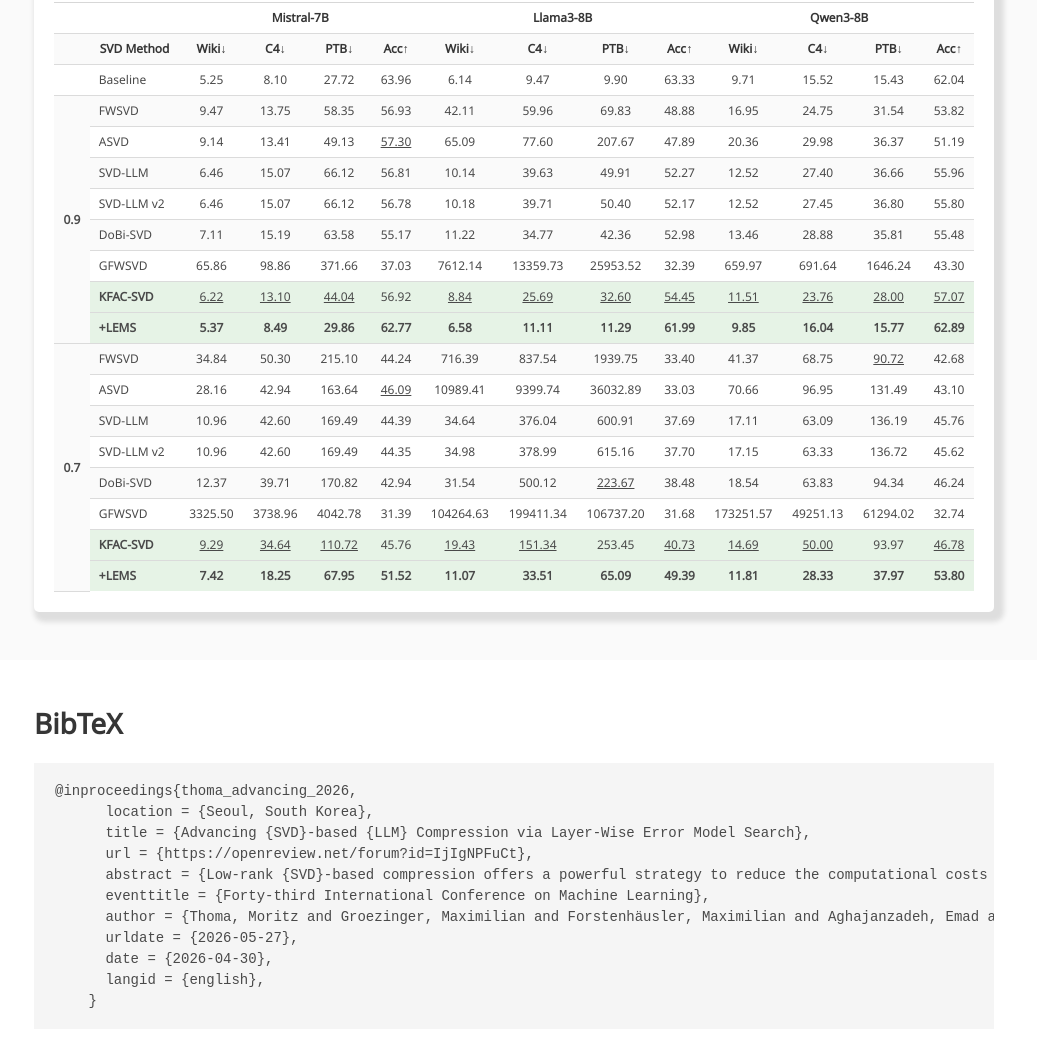
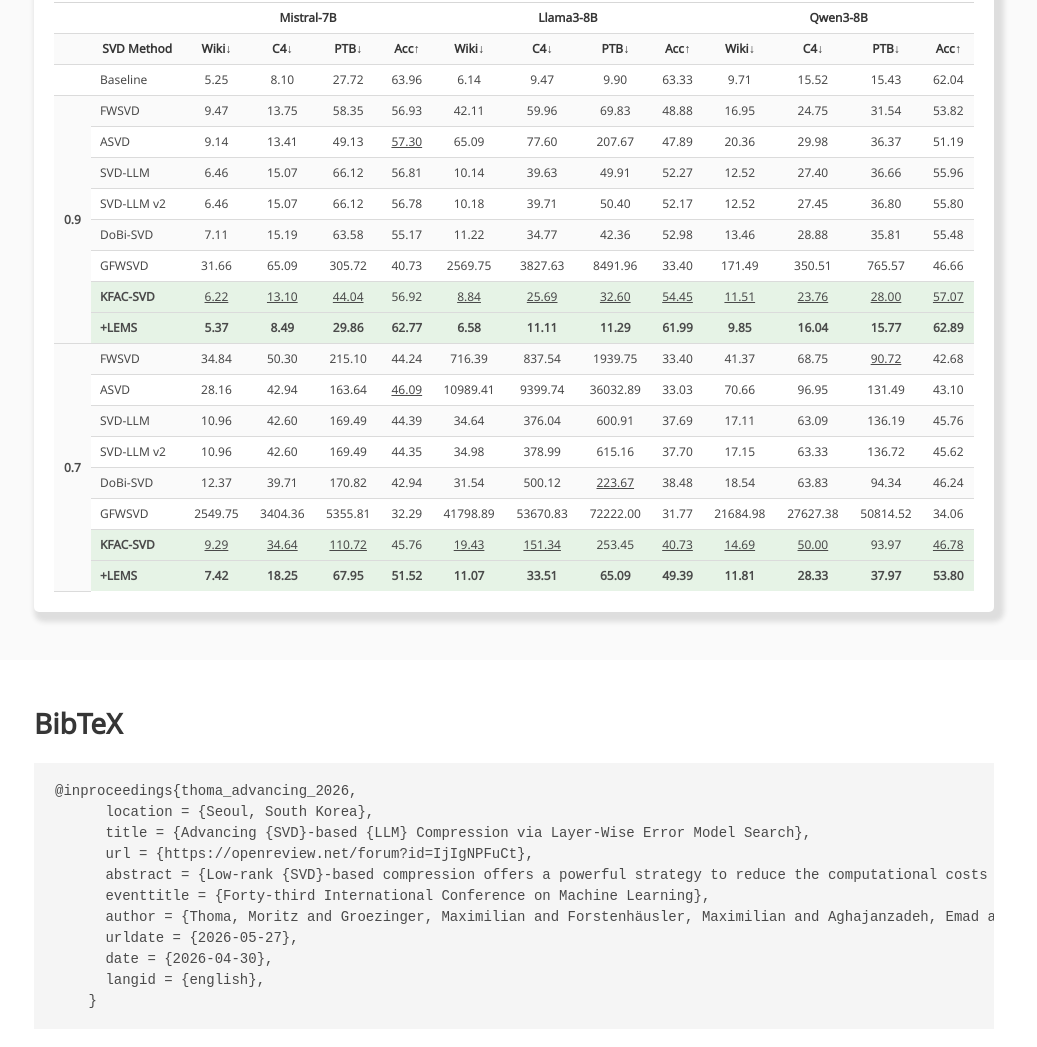
Before and after one commit to lems-svd/lems-svd.github.io, a plain HTML site: page index.html in a window 1280 px wide. Shown: the part 3271-4318 px from the top of the page, without its empty margins (126-1163 px from the left). Drawn offline with nearby package versions, Linux system fonts and the light colour scheme; some icons are missing; a web font is replaced by a local one.

Commit message:
Update index.html
Fix accidentally incorrect values.

```diff
--- a/index.html
+++ b/index.html
@@ -496,9 +496,9 @@
             </tr>
             <tr style="text-align: center;">
               <td style="text-align: left;">GFWSVD</td>
-              <td>65.86</td><td>98.86</td><td>371.66</td><td>37.03</td>
-              <td>7612.14</td><td>13359.73</td><td>25953.52</td><td>32.39</td>
-              <td>659.97</td><td>691.64</td><td>1646.24</td><td>43.30</td>
+              <td>31.66</td><td>65.09</td><td>305.72</td><td>40.73</td>
+              <td>2569.75</td><td>3827.63</td><td>8491.96</td><td>33.40</td>
+              <td>171.49</td><td>350.51</td><td>765.57</td><td>46.66</td>
             </tr>
             <tr style="text-align: center; background-color: #e6f3e6;">
               <td style="text-align: left;"><b>KFAC-SVD</b></td>
@@ -545,9 +545,9 @@
             </tr>
             <tr style="text-align: center;">
               <td style="text-align: left;">GFWSVD</td>
-              <td>3325.50</td><td>3738.96</td><td>4042.78</td><td>31.39</td>
-              <td>104264.63</td><td>199411.34</td><td>106737.20</td><td>31.68</td>
-              <td>173251.57</td><td>49251.13</td><td>61294.02</td><td>32.74</td>
+              <td>2549.75</td><td>3404.36</td><td>5355.81</td><td>32.29</td>
+              <td>41798.89</td><td>53670.83</td><td>72222.00</td><td>31.77</td>
+              <td>21684.98</td><td>27627.38</td><td>50814.52</td><td>34.06</td>
             </tr>
             <tr style="text-align: center; background-color: #e6f3e6;">
               <td style="text-align: left;"><b>KFAC-SVD</b></td>
```
